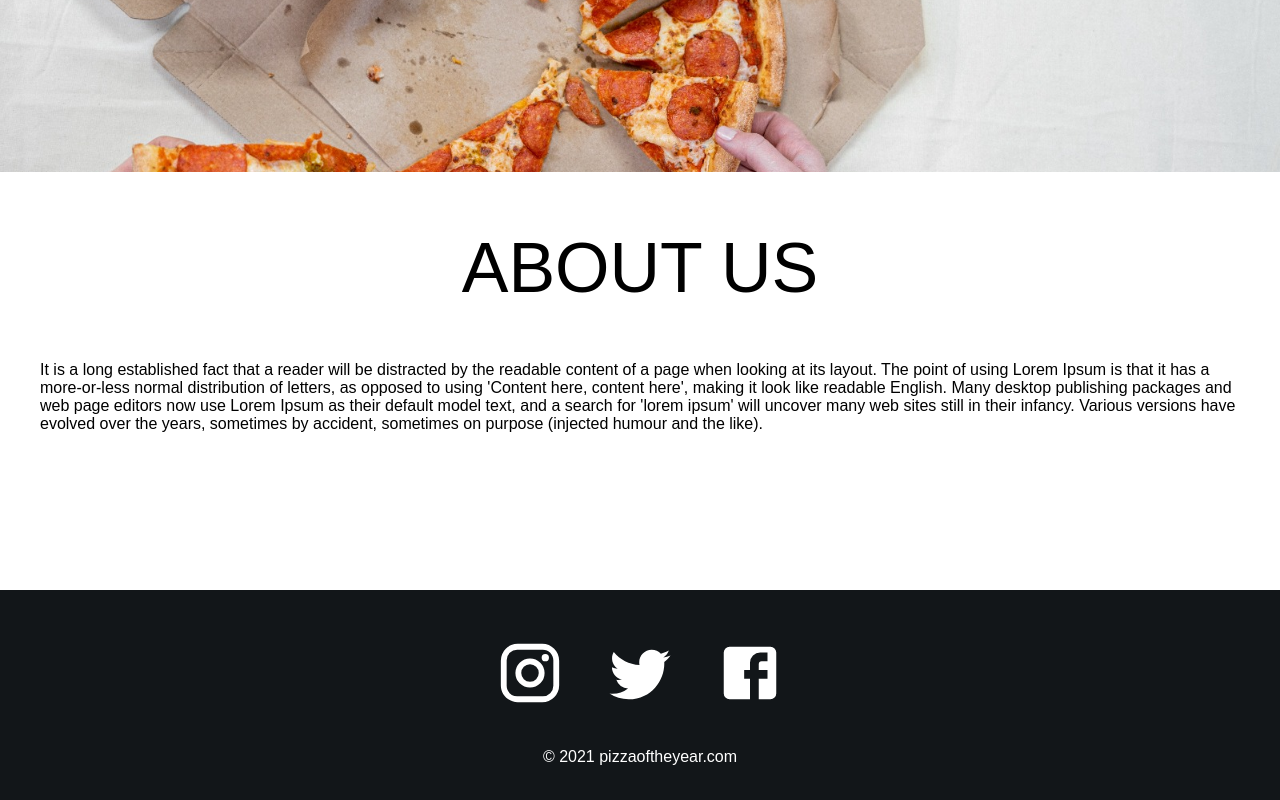
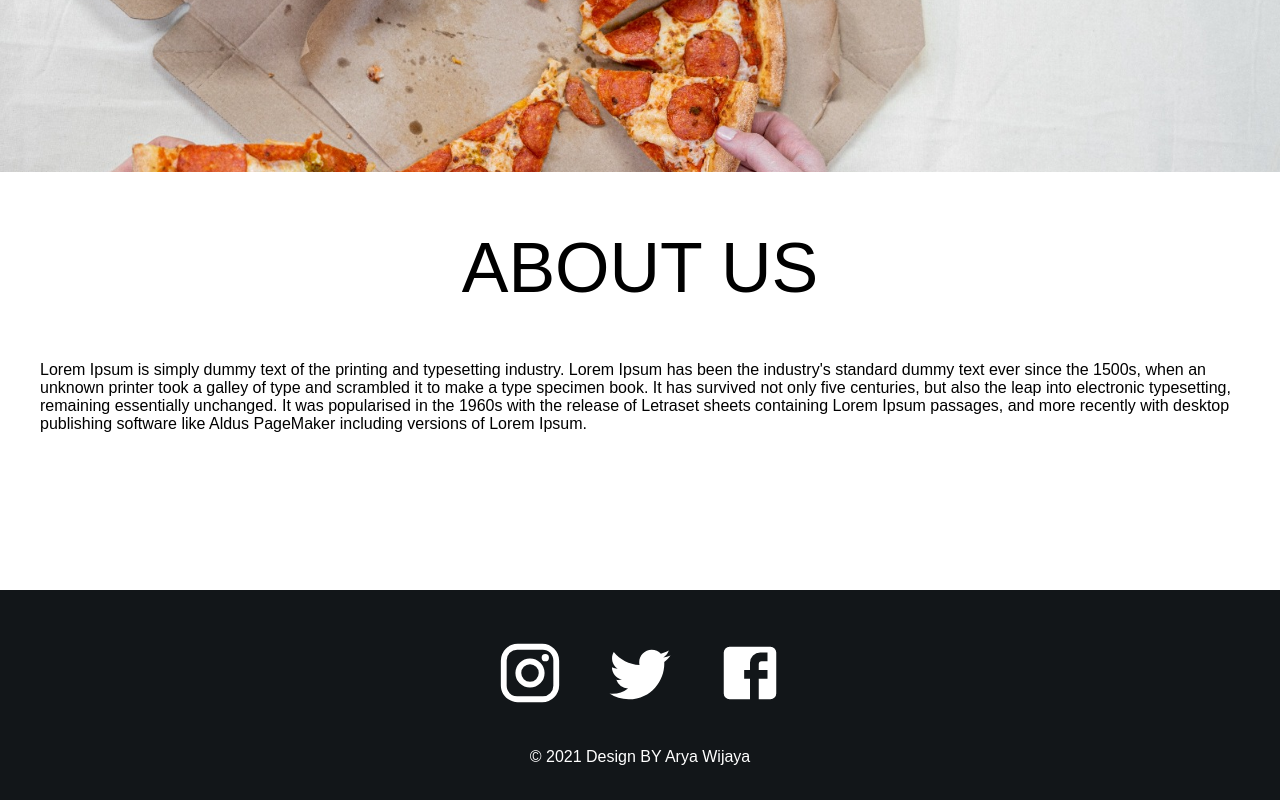
Before and after one commit to aryawijaya101/project-coba-coba-v1, a React (Create React App) app: page /about in a window 1280 px wide. Shown: the part 230-1030 px from the top of the page. Built offline with nearby package versions, Linux system fonts and the light colour scheme.

Commit message:
perbaiki tampilan

```diff
--- a/src/components/Footer.js
+++ b/src/components/Footer.js
@@ -12,7 +12,7 @@
         <TwitterIcon />
         <FacebookIcon />
       </div>
-      <p> &copy; 2021 pizzaoftheyear.com</p>
+      <p> &copy; 2021 Design BY Arya Wijaya</p>
     </div>
   );
 }
--- a/src/components/MenuItem.js
+++ b/src/components/MenuItem.js
@@ -6,7 +6,7 @@
     <div className="menuItem">
       <div style={{ backgroundImage: `url(${image})` }}> </div>
       <h1> {name} </h1>
-      <p> ${price} </p>
+      <p> Rp{price} </p>
     </div>
   );
 }
--- a/src/helpers/MenuList.js
+++ b/src/helpers/MenuList.js
@@ -9,31 +9,31 @@
   {
     name: 'Pepperoni Pizza',
     image: Pepperoni,
-    price: 15.99,
+    price: 230000,
   },
   {
     name: 'Margherita Pizza',
     image: Margherita,
-    price: 11.99,
+    price: 173000,
   },
   {
     name: 'PedroTech Special Pizza',
     image: PedroTechSpecial,
-    price: 256.53,
+    price: 3700000,
   },
   {
     name: 'Vegan Pizza',
     image: Vegan,
-    price: 17.99,
+    price: 260000,
   },
   {
     name: 'Pineapple Pizza',
     image: Pineapple,
-    price: 4.99,
+    price: 75000,
   },
   {
     name: 'Very Expensive Pizza',
     image: Expensive,
-    price: 1997.99,
+    price: 28600000,
   },
 ];
--- a/src/pages/About.js
+++ b/src/pages/About.js
@@ -9,9 +9,9 @@
       <div className="aboutBottom">
         <h1> ABOUT US</h1>
         <p>
-          It is a long established fact that a reader will be distracted by the readable content of a page when looking at its layout. The point of using Lorem Ipsum is that it has a more-or-less normal distribution of letters, as opposed
-          to using 'Content here, content here', making it look like readable English. Many desktop publishing packages and web page editors now use Lorem Ipsum as their default model text, and a search for 'lorem ipsum' will uncover many
-          web sites still in their infancy. Various versions have evolved over the years, sometimes by accident, sometimes on purpose (injected humour and the like).
+          Lorem Ipsum is simply dummy text of the printing and typesetting industry. Lorem Ipsum has been the industry's standard dummy text ever since the 1500s, when an unknown printer took a galley of type and scrambled it to make a type
+          specimen book. It has survived not only five centuries, but also the leap into electronic typesetting, remaining essentially unchanged. It was popularised in the 1960s with the release of Letraset sheets containing Lorem Ipsum
+          passages, and more recently with desktop publishing software like Aldus PageMaker including versions of Lorem Ipsum.
         </p>
       </div>
     </div>
--- a/src/pages/Contact.js
+++ b/src/pages/Contact.js
@@ -11,10 +11,10 @@
 
         <form id="contact-form">
           <label htmlFor="name"> Full Name</label>
-          <input name="name" placeholder="Enter Full Name..." type="text" />
+          <input name="name" placeholder="Enter Full Name..." type="text" required />
 
           <label htmlFor="email"> Email</label>
-          <input name="email" placeholder="Enter Email..." type="email" />
+          <input name="email" placeholder="Enter Email..." type="email" required />
 
           <label htmlFor="message"> Message</label>
           <textarea rows="6" placeholder="Enter Message .." name="message" required></textarea>
--- a/src/pages/Home.js
+++ b/src/pages/Home.js
@@ -7,8 +7,8 @@
   return (
     <div className="home" style={{ backgroundImage: `url(${Pizza})` }}>
       <div className="headerContainer">
-        <h1> PIZZA OF THE YEAR</h1>
-        <p>PIZZA ARYA WIJYA V3</p>
+        <h1> BEST PIZZA</h1>
+        <p>BY ARYA WIJAYA</p>
         <Link to="/menu">
           <button>ORDER</button>
         </Link>
```
